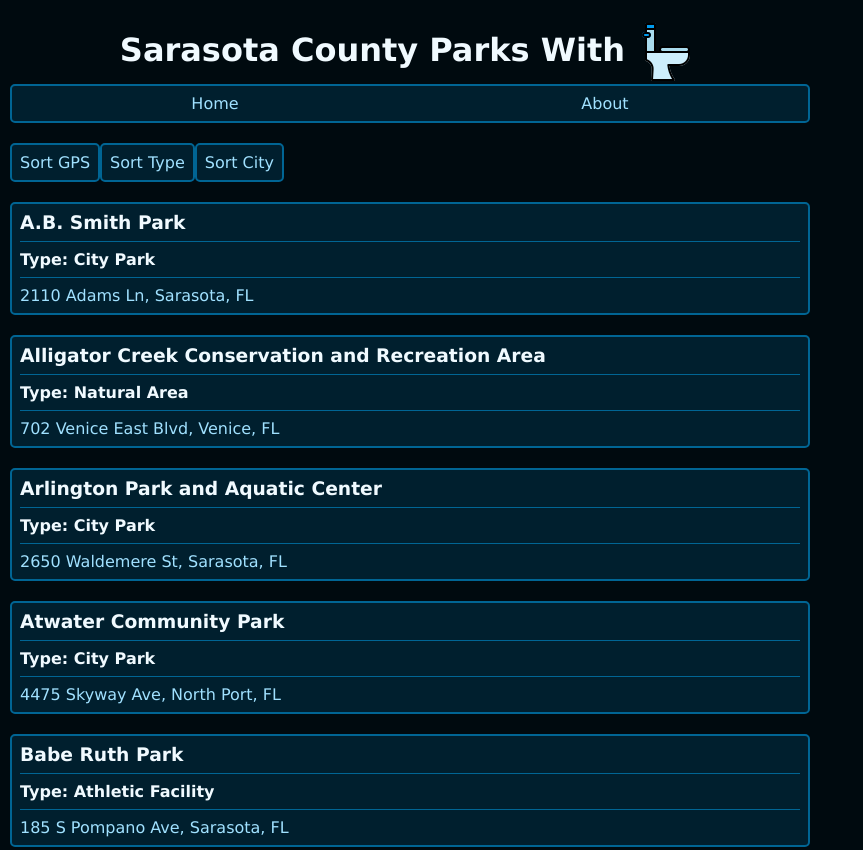
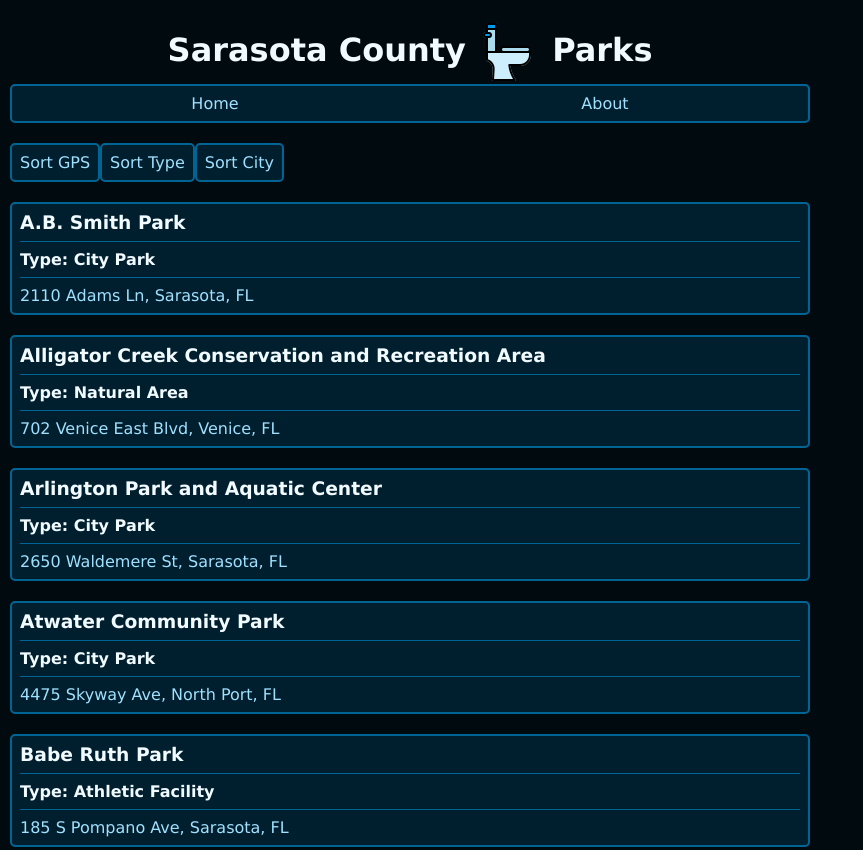
Before and after one commit to david-learns/sarasota-bathrooms, a plain HTML site: page index.html in a window 1280 px wide. Shown: the top 850 px of the page, without its empty margins (0-863 px from the left). Drawn offline with Linux system fonts and the light colour scheme.

Commit message:
updated wording h1 element

```diff
--- a/index.html
+++ b/index.html
@@ -11,7 +11,7 @@
 
 <body>
     <header>
-        <h1>Sarasota County Parks With <img class="toilet" src="icons8-toilet-64.png" alt="toilets"></h1>
+        <h1>Sarasota County <img class="toilet" src="icons8-toilet-64.png" alt="toilet"> Parks</h1>
         <nav class="group">
             <a>Home</a>
             <a href="about.html">About</a>
```
